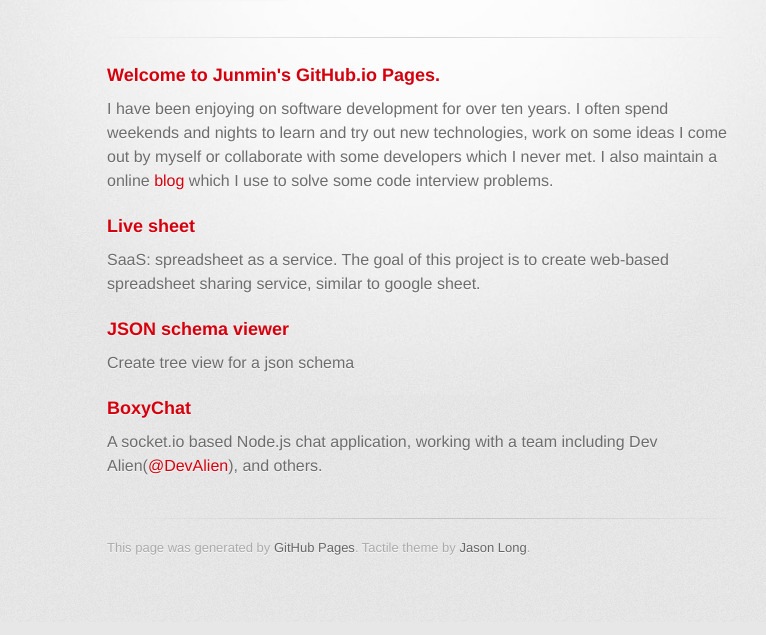
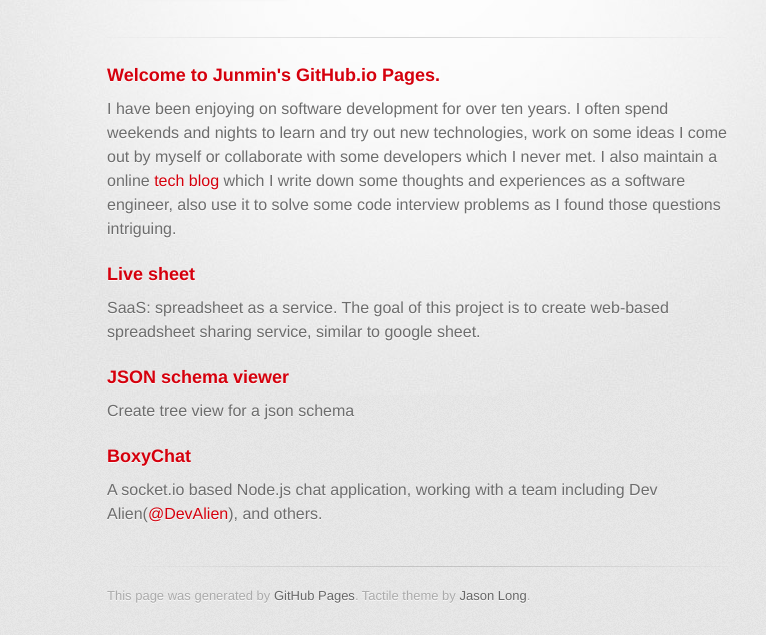
Before and after one commit to junminstorage/junminstorage.github.io, a plain HTML site: page index.html in a window 1280 px wide. Shown: the part 178-813 px from the top of the page, without its empty margins (223-989 px from the left). Drawn offline with Linux system fonts and the light colour scheme; a web font is replaced by a local one.

Commit message:
refine the content

```diff
--- a/index.html
+++ b/index.html
@@ -35,8 +35,8 @@
 
 <p>I have been enjoying on software development for over ten years. I often spend weekends and nights to learn
 and try out new technologies, work on some ideas I come out by myself or collaborate with
-some developers which I never met. I also maintain a online <a href="http://blueocean-penn.blogspot.com/">blog</a>
-which I use to solve some code interview problems. </p>
+some developers which I never met. I also maintain a online <a href="http://blueocean-penn.blogspot.com/">tech blog</a>
+which I write down some thoughts and experiences as a software engineer, also use it to solve some code interview problems as I found those questions intriguing.</p>
 
 <h3>
 <a id="designer-templates" class="anchor" href="#designer-templates" aria-hidden="true">
```
